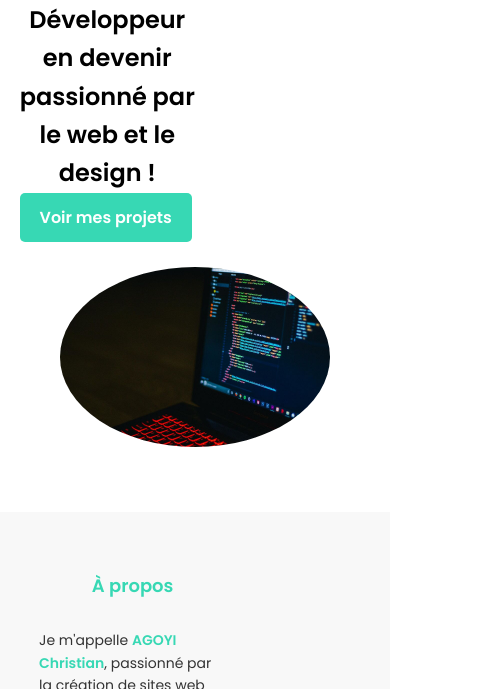
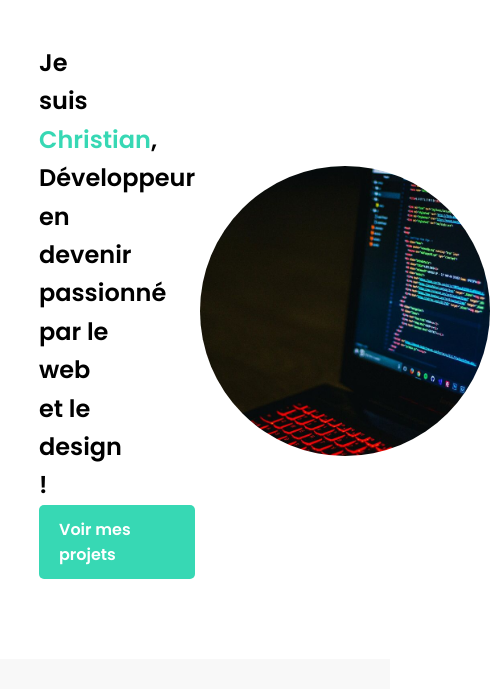
Before and after one commit to Mrchristian12/mon-portofolio, a plain HTML site: page index.html in a window 390 px wide. Shown: the part 116-805 px from the top of the page, 495 px wide, since content can reach past the window. Drawn offline with Linux system fonts and the light colour scheme.

Commit message:
Add files via upload

```diff
--- a/index.html
+++ b/index.html
@@ -46,7 +46,7 @@
         <h2>Mes Projets</h2>
            <div class="project-container">
             <div class="project">
-                <p>Creation de mon portfolio personnel.</p>
+                <p>Creation de mon portofolie personnel.</p>
                 <p class="project-tags">#html, #css, #js</p>
                 <button>Voir</button>
             </div>
--- a/styles.css
+++ b/styles.css
@@ -22,7 +22,7 @@ header {
     z-index: 1000;
 }
 body {
-    font-size: 1rem;
+    padding-top: 80px;
 }
 
 .logo {
@@ -55,7 +55,6 @@ nav ul li a.active {
 
 #accueil {
     display: flex;
-    flex-wrap: wrap;
     justify-content: space-between;
     align-items: center;
     padding: 80px 10%;
@@ -63,11 +62,10 @@ nav ul li a.active {
 }
 
 #accueil h2 {
-    font-size: 2rem;
+    font-size: 24px;
     font-weight: 600;
     color: black;
     max-width: 50%;
-    flex: 1;
     line-height: 1.6;
 }
 
@@ -87,8 +85,8 @@ nav ul li a.active {
 }
 
 #accueil img {
-        max-width: 100%;
-        height: auto;
+        width: 300px;
+        height: 300px;
         border-radius: 50%;
         background-color: white;
         border: 5px solid white;
@@ -378,36 +376,3 @@ html {
     opacity: 1;
     transform: translateY(0);
 }
-
-@media (max-width: 768px) {
-    #accueil {
-        flex-direction: column; /* Les éléments s'empilent au lieu de se répartir sur une seule ligne */
-        padding: 40px 5%;
-    }
-
-    #accueil h2 {
-        font-size: 1.8rem; /* Réduction de la taille du texte */
-        text-align: center;
-    }
-
-    #accueil img {
-        max-width: 80%; /* L'image sera plus petite sur mobile */
-        margin: 20px 0;
-    }
-}
-
-/* Pour les très petits écrans (moins de 480px de large) */
-@media (max-width: 480px) {
-    #accueil h2 {
-        font-size: 1.5rem;
-    }
-
-    .logo {
-        font-size: 18px;
-    }
-
-    .project-container {
-        flex-direction: column;
-        gap: 15px;
-    }
-}
```
